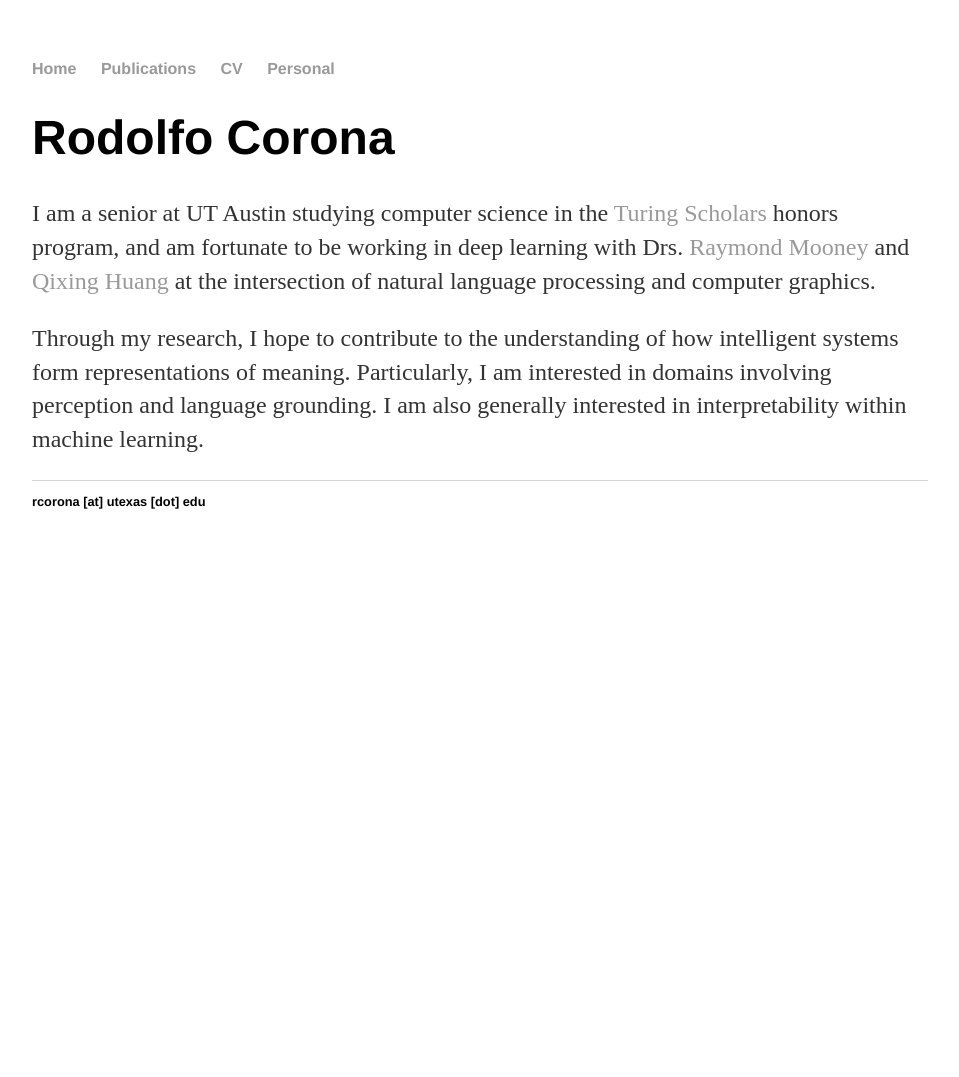
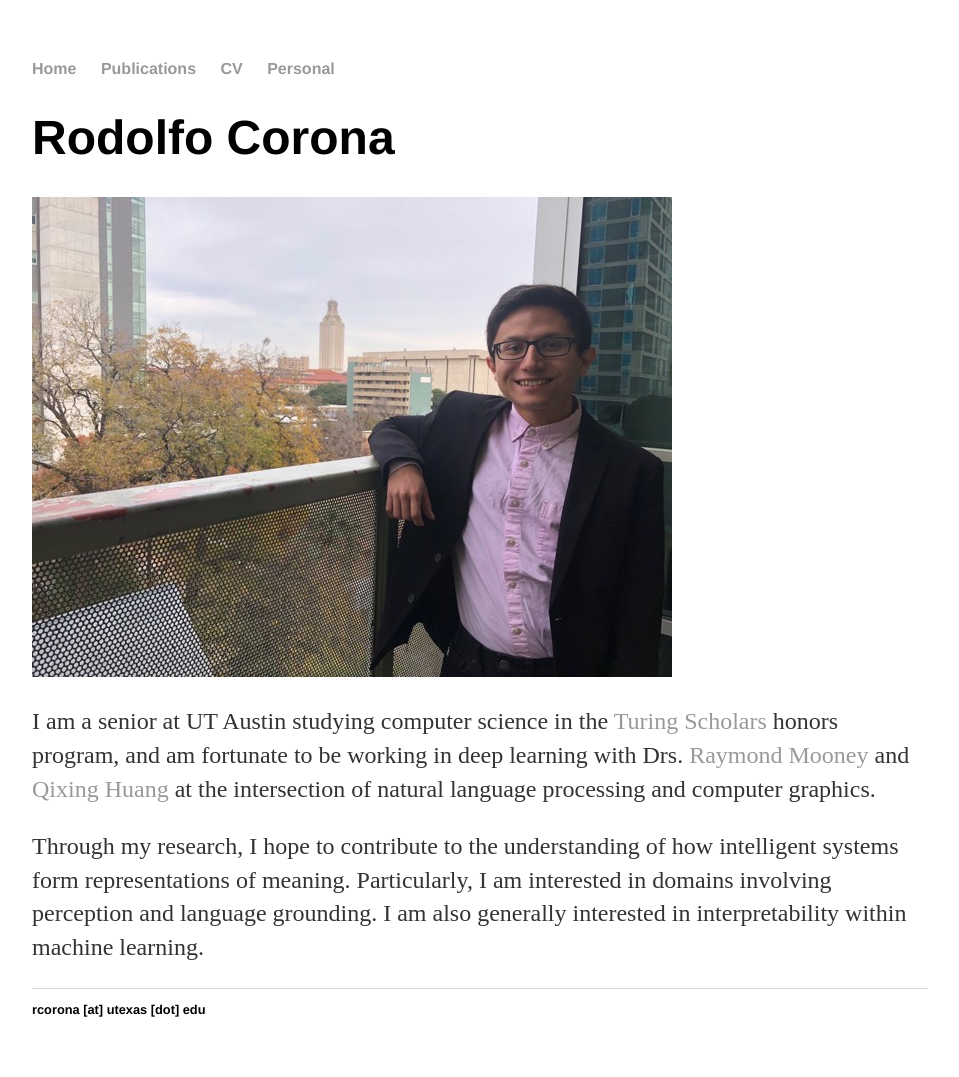
Before and after one commit to rcorona/old_website, a Jekyll site: the page built from index.html, in a window 1280 px wide. Shown: the whole page, without its empty margins (160-1119 px from the left). Built offline with Jekyll 4.4.1, drawn with Linux system fonts in a browser that asks for light colours; before the commit the page ends 900 px from its top, so only the background shows below that.

Commit message:
Update index.html

```diff
--- a/index.html
+++ b/index.html
@@ -4,6 +4,7 @@ title: Rodolfo Corona
 ---
 <div class="blurb">
 	<h1>Rodolfo Corona</h1>
+	<img src="/headshot.jpg" alt="Rodolfo Corona">
 	<p>
 	 I am a senior at UT Austin studying computer science in the <a href="https://www.cs.utexas.edu/turing-scholars">Turing Scholars</a>
 	 honors program, and am fortunate to be working in deep learning with Drs. <a href="https://www.cs.utexas.edu/~mooney/">Raymond Mooney</a>
```
